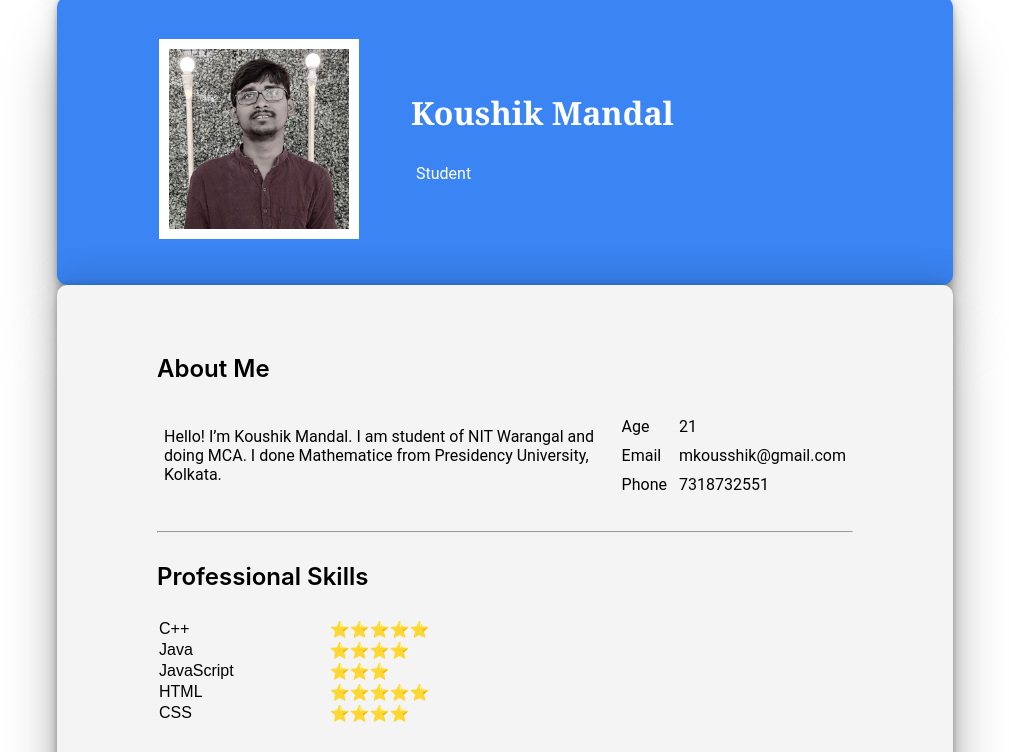
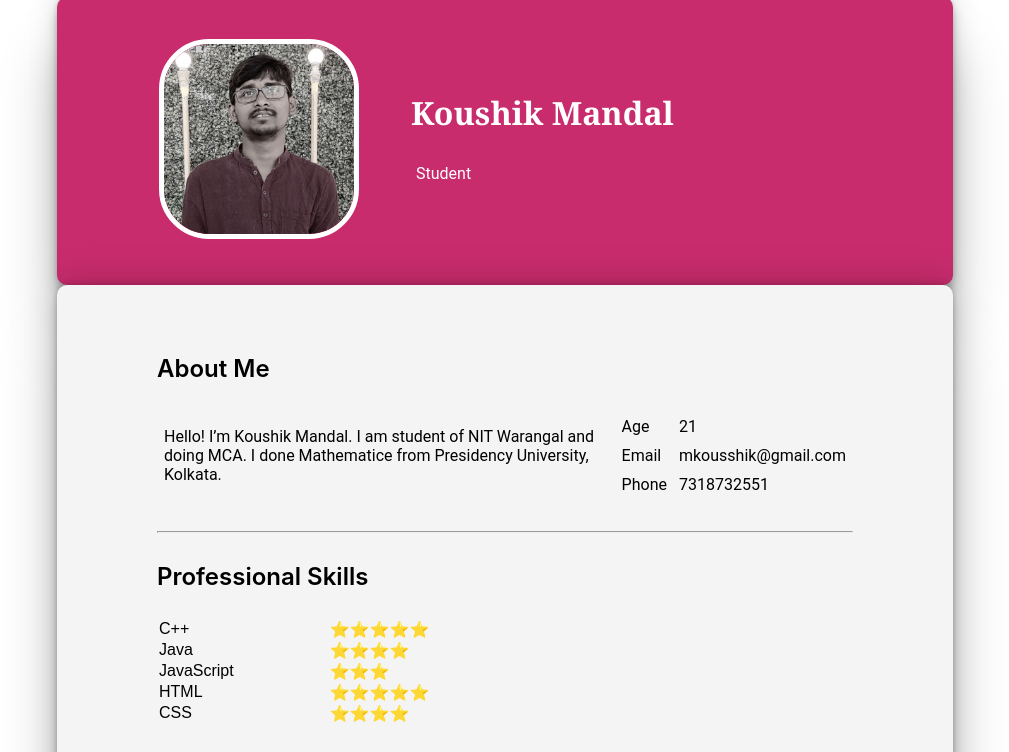
Before and after one commit to mkousshik/CV-Demo, a plain HTML site: page index.html in a window 1280 px wide. Shown: the part 45-797 px from the top of the page, without its empty margins (135-1144 px from the left). Drawn offline with Linux system fonts and the light colour scheme.

Commit message:
Update style.css
Change dp style

```diff
--- a/style.css
+++ b/style.css
@@ -70,7 +70,9 @@ a:link,
 .profile-image {
     height: 200px;
     width: 200px;
-    border: solid white 10px;
+    border: solid white 5px;
+    border-radius:50px
+
 }
 
 .profile-details {
@@ -87,7 +89,7 @@ a:link,
     margin: 0 15% 0 15%;
     padding: 40px 100px;
     border-radius: 10px;
-    background-color: #3a84f4;
+    background-color: #C92C6D;
     border-radius: 10px;
     box-shadow: rgba(0, 0, 0, 0.25) 0px 54px 55px, rgba(0, 0, 0, 0.12) 0px -12px 30px, rgba(0, 0, 0, 0.12) 0px 4px 6px, rgba(0, 0, 0, 0.17) 0px 12px 13px, rgba(0, 0, 0, 0.09) 0px -3px 5px;
 }
```
